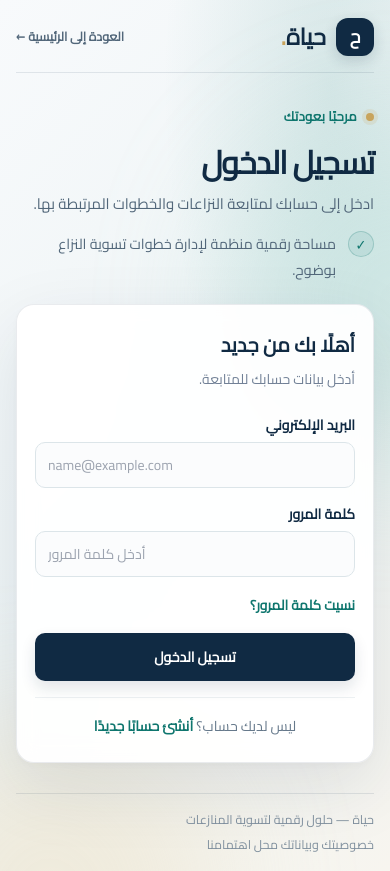
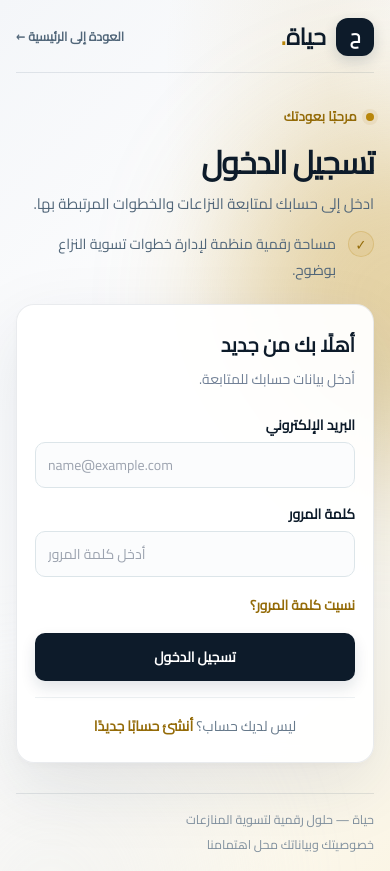
Before and after one commit to minamishelshaker-dev/hayah-mvp, a Next.js app: page /login in a window 390 px wide. Built offline with nearby package versions, Linux system fonts and the light colour scheme.

Commit message:
Unify Hayah visual tokens and application shell styles

```diff
--- a/app/globals.css
+++ b/app/globals.css
@@ -21,20 +21,20 @@
 }
 
 .auth-page {
-  --auth-ink: #102a43;
-  --auth-teal: #0f766e;
-  --auth-gold: #c8a45d;
+  --auth-ink: #0D1B2A;
+  --auth-teal: #946B08;
+  --auth-gold: #B8860B;
   position: relative;
   isolation: isolate;
   min-height: 100vh;
   overflow: hidden;
-  background: radial-gradient(ellipse at 85% 10%, rgba(15,118,110,.12), transparent 36%), linear-gradient(135deg,#f8fafc 0%,#eef4f5 52%,#f7f5ef 100%);
+  background: radial-gradient(ellipse at 85% 10%, rgba(184,134,11,.09), transparent 36%), linear-gradient(135deg,#F4F6F9 0%,#ffffff 52%,#F6EBCB 150%);
   color: var(--auth-ink);
 }
 .auth-layout { position: relative; z-index: 1; max-width: 1120px; margin: 0 auto; padding: 24px 24px 18px; }
 .auth-glow { position: absolute; z-index: -1; width: 340px; height: 340px; border-radius: 50%; filter: blur(70px); opacity: .35; pointer-events: none; }
-.auth-glow-one { top: 15%; right: -180px; background: #a7d8d0; }
-.auth-glow-two { bottom: -190px; left: -120px; background: #ead9b3; }
+.auth-glow-one { top: 15%; right: -180px; background: #B8860B; }
+.auth-glow-two { bottom: -190px; left: -120px; background: #E6EAF0; }
 .auth-header { display:flex; align-items:center; justify-content:space-between; gap:20px; padding-bottom:20px; border-bottom:1px solid rgba(16,42,67,.1); }
 .auth-brand { display:inline-flex; align-items:center; gap:10px; color:var(--auth-ink); font-size:1.45rem; font-weight:800; text-decoration:none; }
 .auth-brand-mark { display:grid; place-items:center; width:38px; height:38px; border-radius:12px; background:var(--auth-ink); color:#fff; font-size:1.15rem; box-shadow:0 5px 14px rgba(16,42,67,.16); }
@@ -48,13 +48,13 @@
 .auth-intro h1 { margin:18px 0 12px; color:var(--auth-ink); font-size:clamp(2rem,4vw,3.15rem); line-height:1.25; letter-spacing:-.035em; }
 .auth-intro>p { max-width:420px; color:#52677a; font-size:1.02rem; }
 .auth-promise { display:flex; align-items:flex-start; gap:12px; max-width:420px; margin-top:28px; color:#52677a; font-size:.9rem; }
-.auth-promise-icon { display:grid; place-items:center; flex:0 0 26px; height:26px; border:1px solid rgba(15,118,110,.22); border-radius:50%; color:var(--auth-teal); background:rgba(15,118,110,.08); font-weight:800; }
+.auth-promise-icon { display:grid; place-items:center; flex:0 0 26px; height:26px; border:1px solid rgba(184,134,11,.22); border-radius:50%; color:var(--auth-teal); background:rgba(184,134,11,.08); font-weight:800; }
 .auth-form-card { border:1px solid rgba(16,42,67,.09); border-radius:22px; background:rgba(255,255,255,.94); padding:clamp(22px,4vw,34px); box-shadow:0 24px 70px rgba(16,42,67,.1),0 3px 10px rgba(16,42,67,.03); backdrop-filter:blur(10px); }
 .auth-form-heading { margin-bottom:22px; }
 .auth-form-heading h2 { color:var(--auth-ink); font-size:1.25rem; }
 .auth-form-heading p { margin-top:4px; color:#718096; font-size:.87rem; }
 .auth-input { min-height:46px; margin-top:3px; border-color:#dce5e9; border-radius:10px; background:#fbfcfd; transition:border-color .18s,box-shadow .18s,background .18s; }
-.auth-input:focus { border-color:var(--auth-teal); background:#fff; --tw-ring-color:rgba(15,118,110,.18); }
+.auth-input:focus { border-color:var(--auth-teal); background:#fff; --tw-ring-color:rgba(184,134,11,.18); }
 .auth-submit { min-height:48px; margin-top:4px; border-radius:10px; background:var(--auth-ink); box-shadow:0 7px 15px rgba(16,42,67,.12); transition:transform .18s,background .18s,box-shadow .18s; }
 .auth-submit:hover:not(:disabled) { transform:translateY(-1px); background:var(--auth-teal); box-shadow:0 9px 20px rgba(15,118,110,.18); }
 .auth-text-link { color:var(--auth-teal); font-weight:800; text-decoration:none; }
@@ -85,3 +85,39 @@
 @media (prefers-reduced-motion: reduce) {
   *, *::before, *::after { transition:none !important; animation:none !important; scroll-behavior:auto !important; }
 }
+
+
+/* Shared application shell: the same Hayah identity used on every authenticated route. */
+.app-shell { min-height:100vh; background:#F4F6F9; color:#0D1B2A; }
+.app-header { position:sticky; top:0; z-index:30; border-bottom:1px solid #E6EAF0; background:rgba(255,255,255,.96); box-shadow:0 4px 18px rgba(13,27,42,.04); backdrop-filter:blur(12px); }
+.app-header-inner { display:flex; align-items:center; justify-content:space-between; gap:18px; max-width:1200px; min-height:76px; margin:0 auto; padding:12px 24px; }
+.app-brand { display:inline-flex; flex:0 0 auto; align-items:center; gap:10px; color:#0D1B2A; font-size:1.35rem; font-weight:800; text-decoration:none; }
+.app-brand-mark { display:grid; width:38px; height:38px; place-items:center; border-radius:12px; background:#0D1B2A; color:white; box-shadow:0 5px 14px rgba(13,27,42,.13); }
+.app-brand-dot { color:#B8860B; }
+.app-nav { display:flex; flex:1 1 auto; flex-wrap:wrap; align-items:center; gap:5px; }
+.app-nav-link { display:inline-flex; align-items:center; min-height:38px; padding:8px 11px; border-radius:9px; color:#3A4C63; font-size:.88rem; font-weight:700; text-decoration:none; transition:background .18s,color .18s; }
+.app-nav-link:hover { background:#F4F6F9; color:#946B08; }
+.app-nav-link[aria-current="page"] { background:#F6EBCB; color:#0D1B2A; }
+.app-user { display:flex; flex:0 0 auto; align-items:center; gap:10px; color:#3A4C63; font-size:.85rem; }
+.app-user-name { max-width:150px; overflow:hidden; text-overflow:ellipsis; white-space:nowrap; font-weight:700; }
+.app-main { width:100%; max-width:1200px; min-height:calc(100vh - 150px); margin:0 auto; padding:32px 24px 48px; }
+.app-footer { display:flex; align-items:center; justify-content:space-between; gap:14px; border-top:1px solid #E6EAF0; padding:18px 24px; color:#718096; font-size:.78rem; }
+.app-footer-inner { display:flex; justify-content:space-between; gap:14px; width:100%; max-width:1200px; margin:0 auto; }
+.app-page-title { color:#0D1B2A; letter-spacing:-.02em; }
+@media (max-width: 980px) {
+  .app-header-inner { align-items:flex-start; flex-wrap:wrap; padding:12px 18px; }
+  .app-nav { order:3; flex-basis:100%; }
+  .app-user { margin-inline-start:auto; }
+  .app-main { padding:26px 18px 40px; }
+}
+@media (max-width: 600px) {
+  .app-header-inner { gap:10px; }
+  .app-brand { font-size:1.2rem; }
+  .app-brand-mark { width:34px; height:34px; }
+  .app-nav { gap:2px; }
+  .app-nav-link { min-height:34px; padding:7px 9px; font-size:.8rem; }
+  .app-user { flex-wrap:wrap; justify-content:flex-end; gap:6px; font-size:.78rem; }
+  .app-user-name { max-width:100px; }
+  .app-main { padding:22px 14px 32px; }
+  .app-footer-inner { flex-direction:column; gap:4px; }
+}
```
